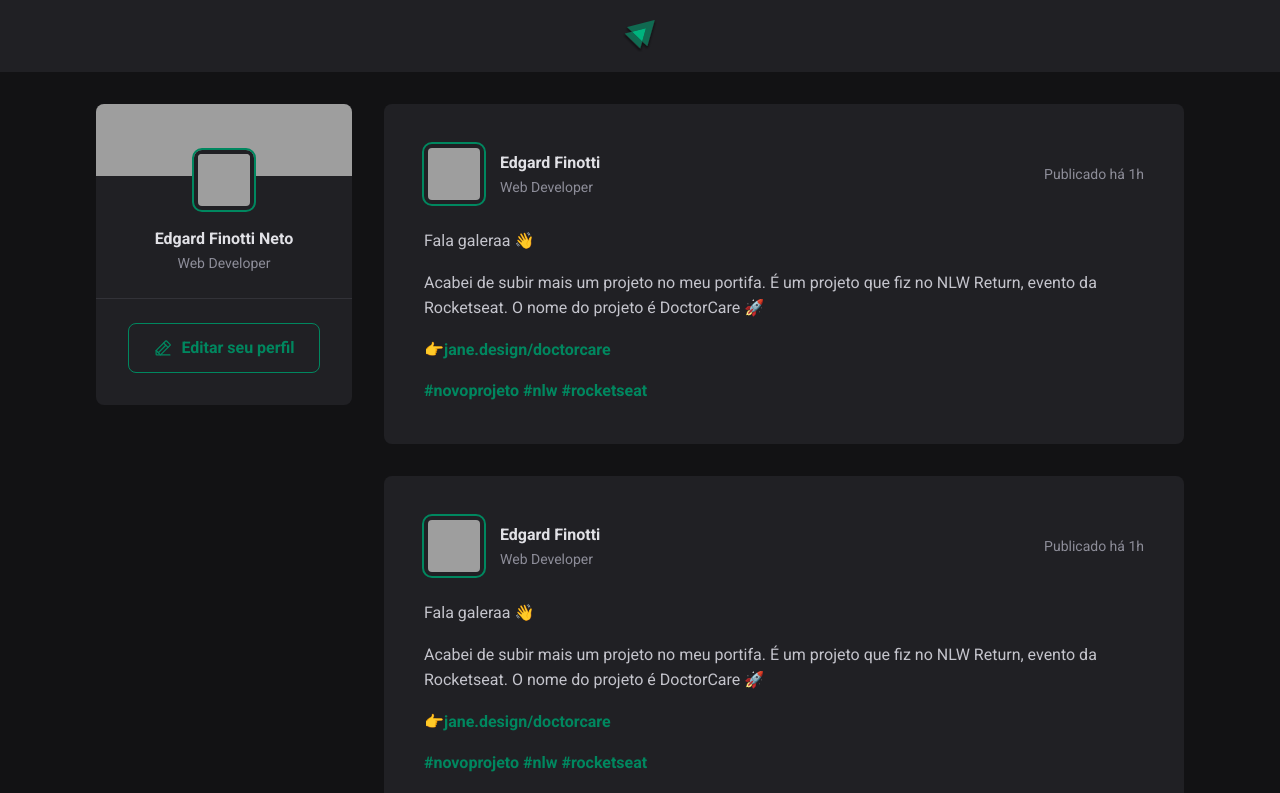
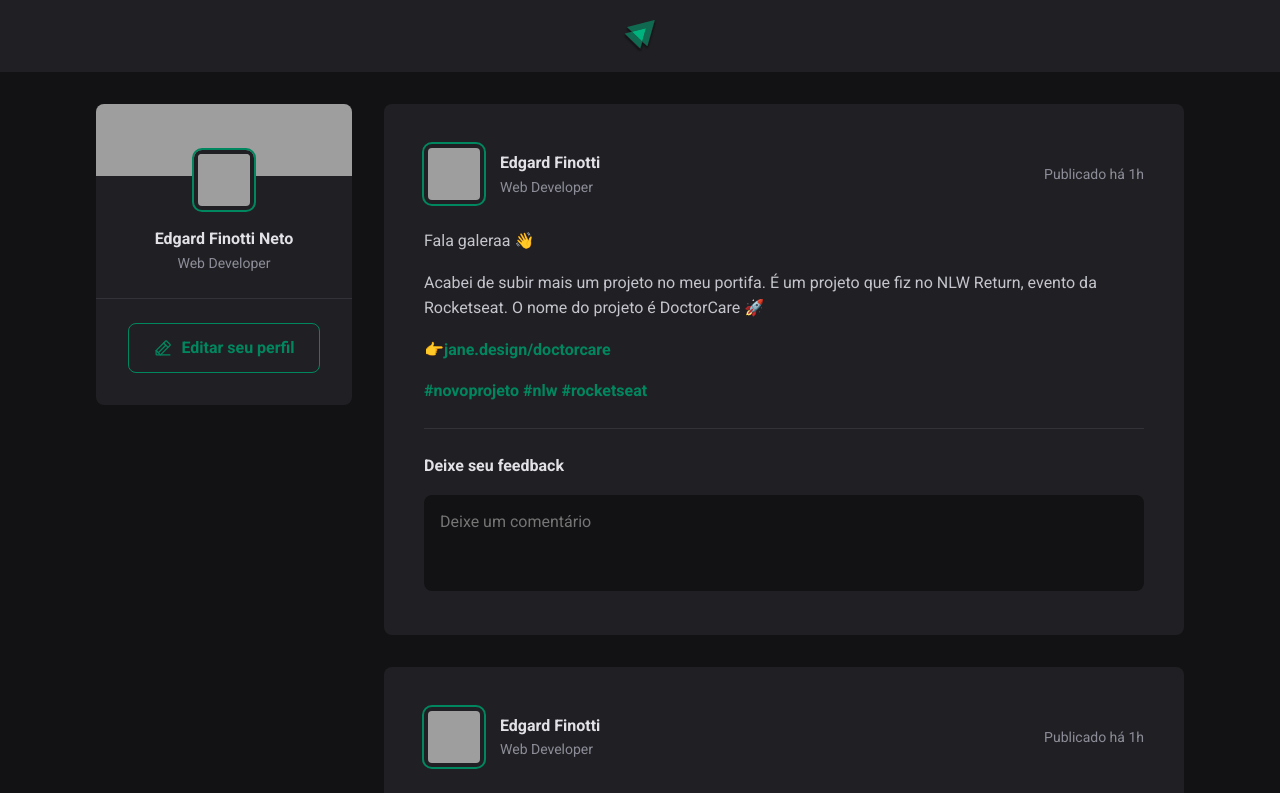
Before and after one commit to edgardfn/Ignite-Feed, a React (Vite) app in the folder ignite-feed/: page / in a window 1280 px wide. Shown: the top 793 px of the page. Built offline with nearby package versions, Linux system fonts and the light colour scheme; grey boxes are pictures that could not be loaded.

Commit message:
estilizacao da area de formulario de comentarios, feito logica pelo css para exibir botao de publicar somente se algum item do formulario for selecionado ou clicado.

```diff
--- a/ignite-feed/src/components/Post.jsx
+++ b/ignite-feed/src/components/Post.jsx
@@ -25,6 +25,19 @@
                     <a href="">#rocketseat</a>
                 </p>
             </div>
+
+            <form className={styles.commentForm}>
+                <strong>Deixe seu feedback</strong>
+
+                <textarea
+                    placeholder='Deixe um comentário'
+                />
+
+                <footer>
+                    <button type='submit'>Publicar</button>
+                </footer>
+
+            </form>
         </article>
     )
 }
--- a/ignite-feed/src/components/Post.module.css
+++ b/ignite-feed/src/components/Post.module.css
@@ -65,3 +65,55 @@
     font-size: 0.875rem;
     line-height: 1.6;
 }
+
+.commentForm {
+    width: 100%;
+    margin-top: 1.5rem;
+    padding-top: 1.5rem;
+    border-top: 1px solid var(--gray-600);
+}
+
+.commentForm > strong {
+    line-height: 1.6;
+    color: var(--gray-100);
+}
+
+.commentForm textarea {
+    width: 100%;
+    line-height: 1.4;
+    background: var(--gray-900);
+    border: 0;
+    resize: none;
+    height: 6rem;
+    padding: 1rem;
+    border-radius: 8px;
+    color: var(--gray-100);
+    margin-top: 1rem;
+}
+
+.commentForm footer {
+    visibility: hidden;
+    max-height: 0;
+}
+
+.commentForm:focus-within footer {
+    visibility: visible;
+    max-height: none;
+}
+
+.commentForm button[type=submit] {
+    padding: 1rem 1.5rem;
+    margin-top: 1rem;
+    border-radius: 8px;
+    border: 0;
+    background: var(--green-500);
+    color: var(--white);
+    font-weight: bold;
+    cursor: pointer;
+
+    transition: background-color 0.1s;
+}
+
+.commentForm button[type=submit]:hover {
+    background: var(--green-300);
+}
--- a/ignite-feed/src/global.css
+++ b/ignite-feed/src/global.css
@@ -12,6 +12,10 @@
    --green-500: #00875f;
 }
 
+:focus {
+   outline: transparent;
+   box-shadow: 0 0 0 2px var(--green-500);
+}
 
 * {
    margin: 0;
```
